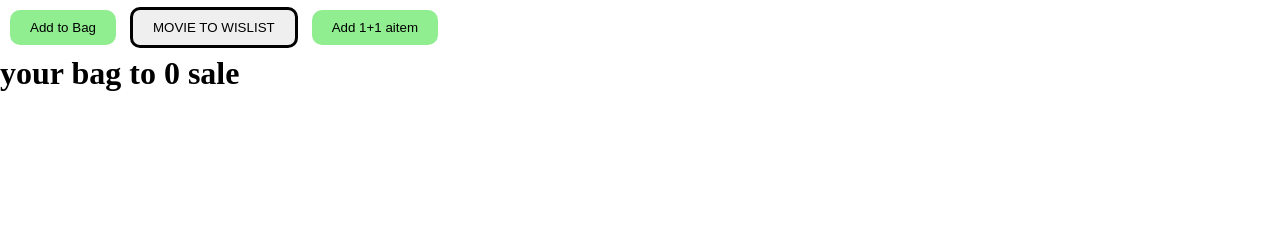
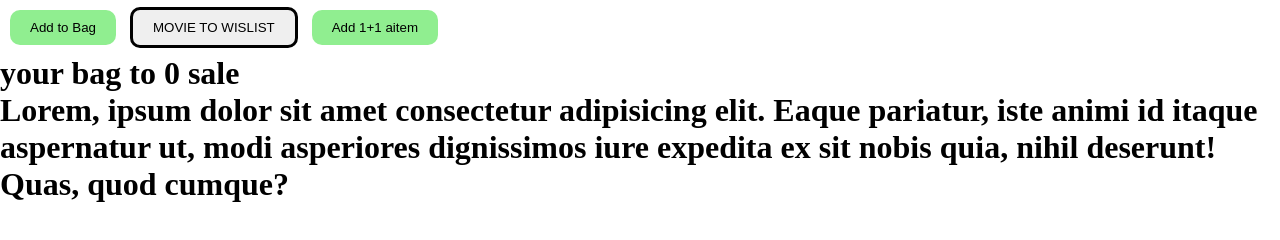
Before and after one commit to Lalisahu/cart_Quantity, a plain HTML site: page index.html in a window 1280 px wide. Drawn offline with Linux system fonts and the light colour scheme.

Commit message:
first code

```diff
--- a/index.html
+++ b/index.html
@@ -21,6 +21,7 @@ document.querySelector('#cart-summary').
 innerText=`your bag to  ${cartQuantity}  sale`;">Add 1+1 aitem </button>
 
    <h1 id="cart-summary"><h1/>
+    <p>Lorem, ipsum dolor sit amet consectetur adipisicing elit. Eaque pariatur, iste animi id itaque aspernatur ut, modi asperiores dignissimos iure expedita ex sit nobis quia, nihil deserunt! Quas, quod cumque?</p>
 
 
     <script src="script.js"></script>
```
